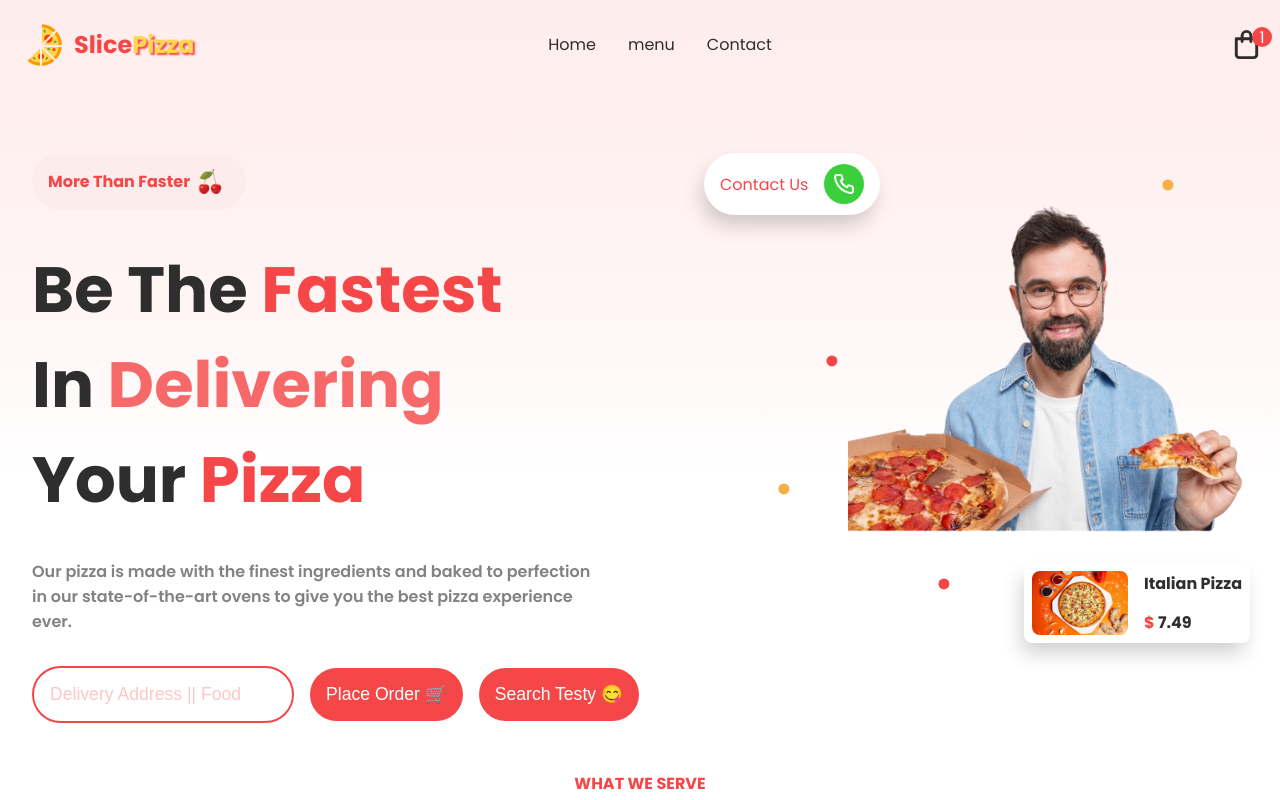
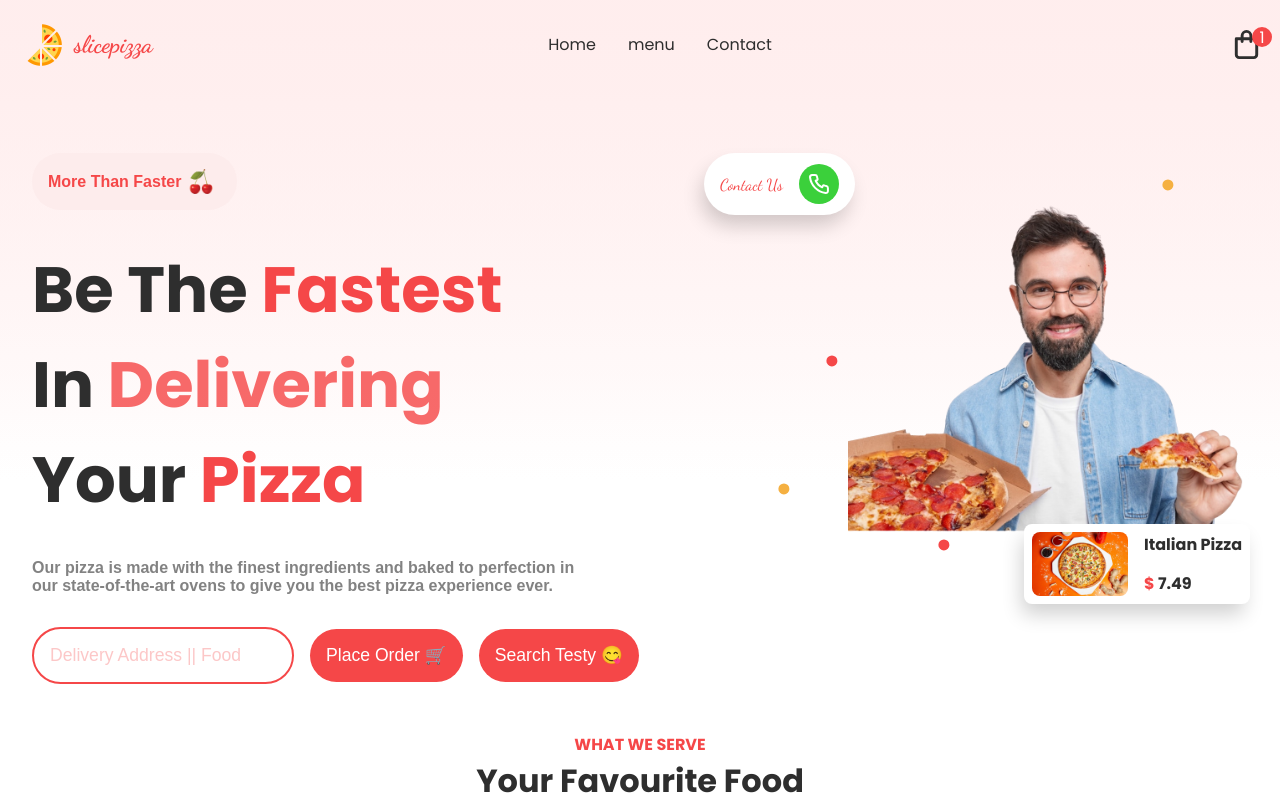
Before and after one commit to sabbirpboss/SlicePizza-FoodDelivery-WebApp, a Next.js app: page / in a window 1280 px wide. Shown: the top 800 px of the page. Built offline with nearby package versions, Linux system fonts and the light colour scheme.

Commit message:
font added

```diff
--- a/Components/Logo.jsx
+++ b/Components/Logo.jsx
@@ -7,7 +7,7 @@ export default function Logo() {
     <div className={css.logo}>
       <Image src={logo} alt="" width={50} height={50} />
       <span>
-        Slice<span>Pizza</span>
+        SLICE<span>PIZZA</span>
       </span>
     </div>
   );
--- a/styles/Hero.module.css
+++ b/styles/Hero.module.css
@@ -21,6 +21,7 @@
   font-style: 0.8rem;
   color: var(--themeRed);
   font-weight: bold;
+  font-family: 'Popins', sans-serif;
 }
 
 .cherryDiv:hover{
@@ -36,14 +37,12 @@
   font-size: 4rem;
   font-weight: bold;
 }
-.heroText {
-  margin-right: 30px;
-}
 
 .miniText {
   width: 70%;
   color: var(--gray);
   font-weight: 600;
+  font-family: 'Popins', sans-serif;
 }
 
 /* right side */
@@ -121,6 +120,7 @@
   background-color: white;
   box-shadow: var(--shadow);
   color: var(--themeRed);
+  font-family: 'Dancing Script', sans-serif;
 }
 
 /* responsive for maximum width 1440px */
--- a/styles/InputButton.module.css
+++ b/styles/InputButton.module.css
@@ -23,6 +23,7 @@
 .inputBtnDiv > input {
   color: var(--themeRed);
   border: 2px solid var(--themeRed);
+
 }
 
 .inputBtnDiv > input:focus {
@@ -40,6 +41,7 @@
   font-size: 1.1rem;
   cursor: pointer;
   background-color: var(--themeRed);
+  font-family: 'Popins', sans-serif;
 }
 
 .inputBtn:hover {
--- a/styles/Logo.module.css
+++ b/styles/Logo.module.css
@@ -7,12 +7,16 @@
   }
 
   .logo > span {
+    font-family: 'Popins', sans-serif;
     font-weight: bold;
+    text-transform: lowercase;
     font-size: 1.5rem;
     color: #f54748;
     /* text-shadow: -1px 1px 3px #ffd54f; */
+
+  font-family: 'Dancing Script', sans-serif;
   }
   .logo > span > span {
-    color: #ffd54f;
-    text-shadow: 2px 2px 2px #f54748;
+    /* color: #ffd54f; */
+    /* text-shadow: 2px 2px 3px #f54748; */
   }
--- a/styles/globals.css
+++ b/styles/globals.css
@@ -1,4 +1,6 @@
 @import url('https://fonts.googleapis.com/css2?family=Poppins:wght@400;600;700&display=swap');
+@import url('https://fonts.googleapis.com/css2?family=Dosis:wght@200;300;400;500;600;700;800&display=swap');
+@import url('https://fonts.googleapis.com/css2?family=Dancing+Script:wght@400;500;600;700&display=swap');
 
 
 html,
```
